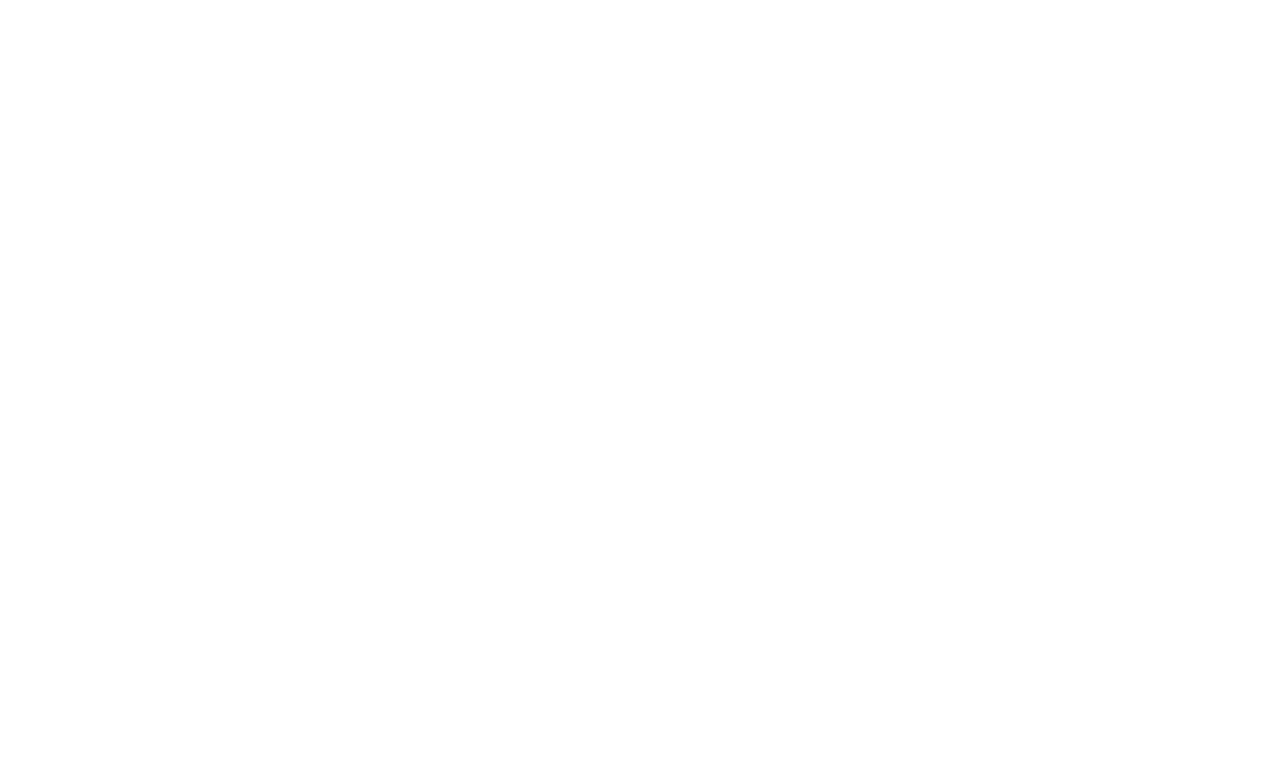
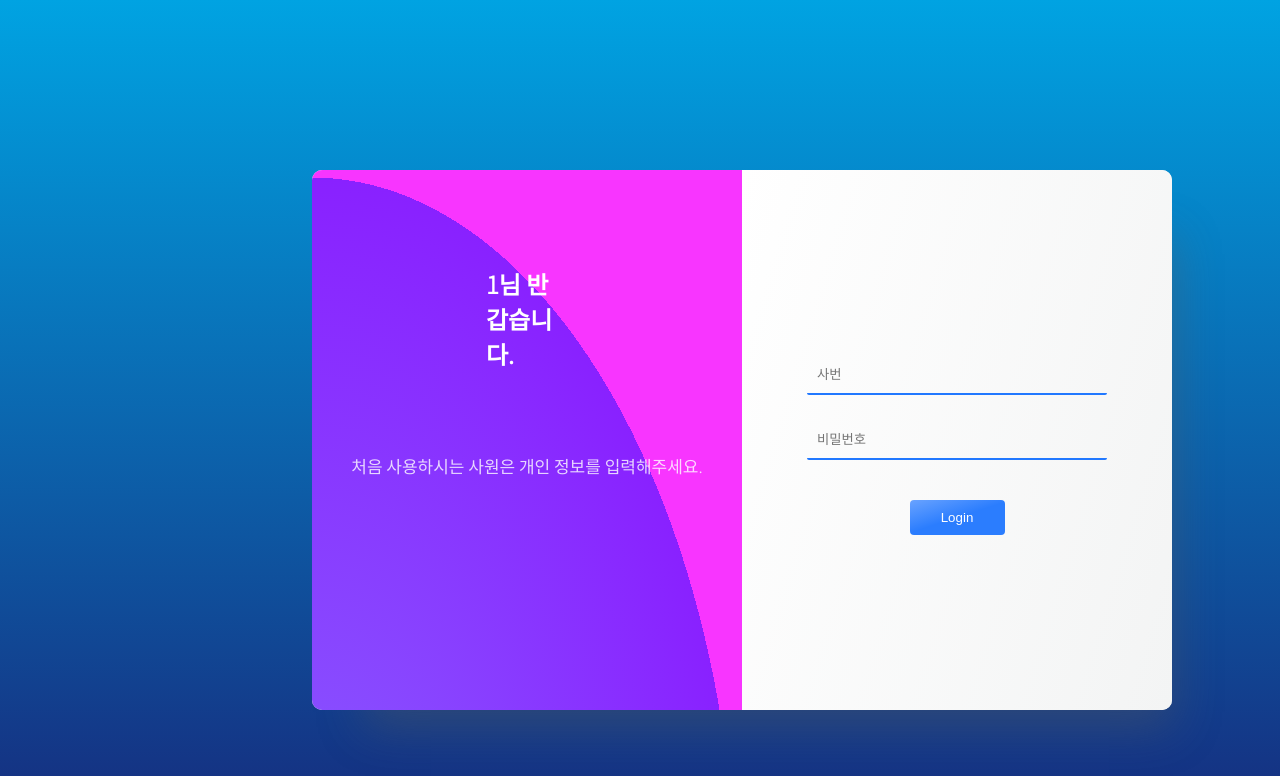
Before and after one commit to go95305/CheckSource, a Vue app in the folder frontend/: page /afterLogin/1 in a window 1280 px wide. Shown: the top 776 px of the page. Built offline with nearby package versions, Linux system fonts and the light colour scheme.

Commit message:
[frontend] feat : 로그인 실패 및 성공 화면 구성

```diff
--- /dev/null
+++ b/frontend/src/assets/css/Main/AfterLogin.css
@@ -0,0 +1,182 @@
+.background {
+  background: linear-gradient(#00a3e2, #153081);
+  width: 100vw;
+  height: 100vh;
+  /* margin: 0%; */
+  /* background-size: 100%; */
+}
+.logo {
+  opacity: 0.5;
+  height: 40vh;
+  width: 20vw;
+  position: absolute;
+  margin: -150px 0px 0px -200px;
+  top: 20%;
+  left: 45%;
+  display: block;
+}
+* {
+  padding: 0;
+  /* margin: 0; */
+  box-sizing: border-box;
+}
+
+.page-container {
+  /* width: 100vw;
+  height: 100vh; */
+  /* background: #eff0f2;
+  display: flex;
+  justify-content: center;
+  align-items: center; */
+  position: absolute;
+  height: 40vh;
+  width: 20vw;
+  position: absolute;
+  margin: -150px 0px 0px -200px;
+  top: 40%;
+  left: 40%;
+  padding: 5;
+}
+.shadow {
+  -webkit-box-shadow: 27px 43px 43px -26px rgba(89, 89, 89, 0.39);
+  -moz-box-shadow: 27px 43px 43px -26px rgba(89, 89, 89, 0.39);
+  box-shadow: 27px 43px 43px -26px rgba(89, 89, 89, 0.39);
+}
+.shadow-light {
+  -webkit-box-shadow: 45px 45px 104px -33px rgba(38, 38, 38, 0.92);
+  -moz-box-shadow: 45px 45px 104px -33px rgba(38, 38, 38, 0.92);
+  box-shadow: 45px 45px 104px -33px rgba(38, 38, 38, 0.92);
+}
+.login-form-container {
+  background: #f5f5f5;
+  width: 860px;
+  height: 540px;
+  display: flex;
+  flex-direction: row;
+  box-shadow: 10px black;
+  border-radius: 10px;
+}
+#right-side-logo {
+  height: 30%;
+}
+.login-form-right-side {
+  width: 50%;
+  border-radius: 10px 0px 0px 10px;
+  display: flex;
+  flex-direction: column;
+  justify-content: center;
+  align-items: center;
+  color: white;
+  background-image: radial-gradient(
+    ellipse farthest-corner at 0 140%,
+    #885dff 0%,
+    #8921ff 70%,
+    #f835ff 70%
+  );
+}
+.login-form-right-side h1 {
+  color: white;
+  width: 100%;
+  text-align: right;
+  opacity: 0.9;
+}
+.login-form-right-side p {
+  padding-top: 50px;
+  font-size: 17px;
+  text-align: right;
+  opacity: 0.8;
+}
+.login-form-left-side {
+  width: 50%;
+  border-radius: 0px 10px 10px 0px;
+  display: flex;
+
+  flex-direction: column;
+  align-items: center;
+  padding: 40px;
+  background: rgb(255, 255, 255);
+  background: linear-gradient(
+    287deg,
+    rgba(255, 255, 255, 1) 0%,
+    rgba(243, 244, 244, 1) 0%,
+    rgba(255, 255, 255, 1) 100%
+  );
+}
+.login-form-left-side .login-top-wrap {
+  display: flex;
+  justify-content: flex-end;
+  align-items: center;
+  width: 100%;
+}
+.login-form-left-side .login-top-wrap span {
+  color: gray;
+  font-size: 11px;
+  padding-right: 20px;
+}
+.login-form-left-side .login-top-wrap .create-account-btn {
+  background: white;
+  border: 0;
+  width: 85px;
+  height: 35px;
+  font-size: 11px;
+  color: #2178ff;
+  border-radius: 3px;
+}
+.login-input-container {
+  padding-top: 120px;
+  width: 300px;
+}
+.login-input-container .login-input-wrap {
+  width: 300px;
+  height: 45px;
+  margin-top: 20px;
+  border-radius: 2px;
+  border-bottom: solid 2px #2178ff;
+}
+.login-input-container .login-input-wrap i {
+  color: #2178ff;
+  line-height: 45px;
+}
+
+.login-input-container .login-input-wrap input {
+  background: none;
+
+  border: none;
+  line-height: 45px;
+  padding-left: 10px;
+  width: 267px;
+}
+.login-input-container .login-input-wrap input:focus {
+  outline: none;
+}
+.login-btn-wrap {
+  margin-top: 40px;
+  display: flex;
+  flex-direction: column;
+  align-items: center;
+}
+.login-btn-wrap .login-btn {
+  width: 95px;
+  height: 35px;
+  color: white;
+  border: 0;
+  border-radius: 4px;
+
+  background: rgb(105, 163, 255);
+  background: linear-gradient(
+    162deg,
+    rgba(105, 163, 255, 1) 0%,
+    rgba(43, 125, 254, 1) 50%,
+    rgba(43, 125, 254, 1) 100%
+  );
+}
+.login-btn-wrap a {
+  margin-top: 10px;
+  text-decoration: none;
+  font-size: 11px;
+  color: gray;
+}
+h2{
+  position: absolute;
+  top:30%;
+}
--- a/frontend/src/assets/css/Main/Login.css
+++ b/frontend/src/assets/css/Main/BeforeLogin.css
@@ -86,6 +86,9 @@ radial-gradient(ellipse farthest-corner at 0 140%, #5d9dff 0%, #2178ff 70%, #358
   text-align: right;
   opacity: 0.8;
 }
+.login-form-left-side p{
+  font-size: 12px;
+}
 .login-form-left-side{
   width: 50%;
   border-radius: 0px 10px 10px 0px;
--- /dev/null
+++ b/frontend/src/components/Login/AfterLogin.vue
@@ -0,0 +1,50 @@
+<template>
+  <div class="background">
+    <div class="page-container">
+      <div class="login-form-container shadow">
+        <div class="login-form-right-side">
+          <div class="top-logo-wrap"></div>
+          <!-- <img id="right-side-logo" src="@/assets/shinhan.png" /> -->
+          <h2>{{ MyInfo.EmployeeNumber }}님 반갑습니다.</h2>
+          <p>처음 사용하시는 사원은 개인 정보를 입력해주세요.</p>
+        </div>
+        <div class="login-form-left-side">
+          <div class="login-top-wrap"></div>
+          <div class="login-input-container">
+            <div class="login-input-wrap input-id">
+              <i class="far fa-envelope"></i>
+              <input placeholder="사번" type="text" />
+            </div>
+            <div class="login-input-wrap input-password">
+              <i class="fas fa-key"></i>
+              <input placeholder="비밀번호" type="password" />
+            </div>
+          </div>
+          <div class="login-btn-wrap">
+            <button class="login-btn">Login</button>
+          </div>
+        </div>
+      </div>
+    </div>
+  </div>
+</template>
+<script>
+export default {
+  props: ["employeeNumber"],
+  name: "AfterLogin",
+  data() {
+    return {
+      MyInfo: {
+        EmployeeNumber: "",
+      },
+      Password: "",
+      isLogin: true,
+    };
+  },
+  created() {
+    this.MyInfo.EmployeeNumber = this.$route.params.employeeNumber;
+  },
+};
+</script>
+<style scoped src="../../assets/css/Main/AfterLogin.css">
+</style>
--- a/frontend/src/router/index.js
+++ b/frontend/src/router/index.js
@@ -2,28 +2,34 @@ import Vue from "vue";
 import VueRouter from "vue-router";
 import Login from "@/views/Login/Login";
 import DashBoard from "@/views/DashBoard/DashBoard";
-import Index from "@/views/Main/Index"
+import Index from "@/views/Main/Index";
+import AfterLogin from "@/components/Login/AfterLogin";
 
 Vue.use(VueRouter);
 
 const routes = [
   {
-    path:"/",
+    path: "/",
     name: "Login",
     component: Login,
   },
   {
-    path: '/',
-    name:"Index",
+    path: "/afterLogin/:employeeNumber",
+    name: "AfterLogin",
+    component: AfterLogin,
+  },
+  {
+    path: "/",
+    name: "Index",
     component: Index,
-      children: [
-        {
-          path: '/dashboard',
-          name: "DashBoard",
-          component: DashBoard
-        },
-      ]
-    }
+    children: [
+      {
+        path: "/dashboard",
+        name: "DashBoard",
+        component: DashBoard,
+      },
+    ],
+  },
 ];
 
 const router = new VueRouter({
--- a/frontend/src/views/Login/Login.vue
+++ b/frontend/src/views/Login/Login.vue
@@ -1,9 +1,5 @@
 <template>
   <div class="background">
-    <!-- <div class="logo">
-      <img src="@/assets/shinhan.png" />
-    </div> -->
-
     <div class="page-container">
       <div class="login-form-container shadow">
         <div class="login-form-right-side">
@@ -16,16 +12,21 @@
           <div class="login-input-container">
             <div class="login-input-wrap input-id">
               <i class="far fa-envelope"></i>
-              <input v-model="EmployeeNumber" placeholder="사번" type="text" />
+              <input
+                v-model="loginInfo.EmployeeNumber"
+                placeholder="사번"
+                type="text"
+              />
             </div>
             <div class="login-input-wrap input-password">
               <i class="fas fa-key"></i>
               <input
-                v-model="Password"
+                v-model="loginInfo.Password"
                 placeholder="비밀번호"
                 type="password"
               />
             </div>
+            <p v-if="!isLogin">로그인 정보가 틀렸습니다. 다시 입력해주세요.</p>
           </div>
           <div class="login-btn-wrap">
             <button class="login-btn" @click="login">Login</button>
@@ -40,12 +41,24 @@ export default {
   name: "Login",
   data() {
     return {
-      EmployeeNumber: "",
-      Password: "",
+      loginInfo: {
+        EmployeeNumber: "",
+        Password: "",
+      },
       isLogin: true,
     };
   },
-  methods: {},
+  methods: {
+    showInfo() {
+      this.$router.push({
+        name: "AfterLogin",
+        params: { employeeNumber: this.loginInfo.EmployeeNumber },
+      });
+    },
+    login() {
+      this.isLogin = false;
+    },
+  },
 };
 </script>
-<style scoped src="@/assets/css/Main/Login.css"></style>
+<style scoped src="../../assets/css/Main/BeforeLogin.css"></style>
```
